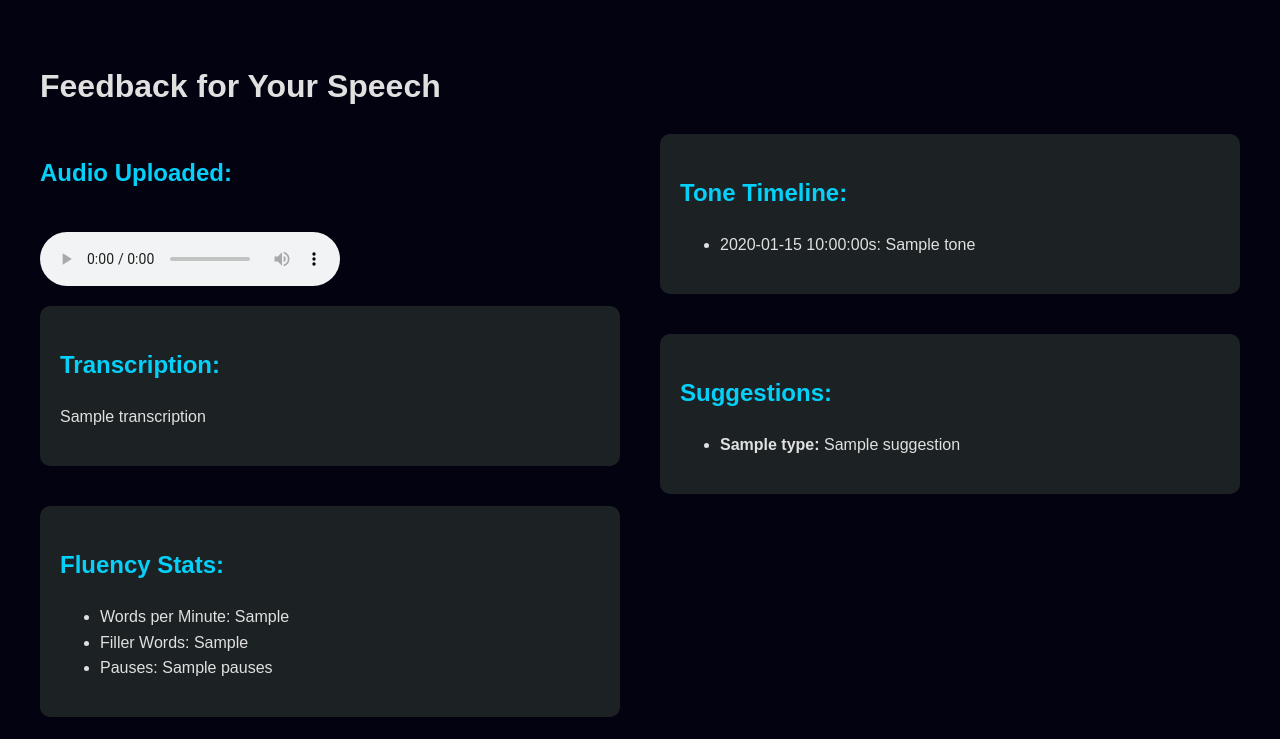
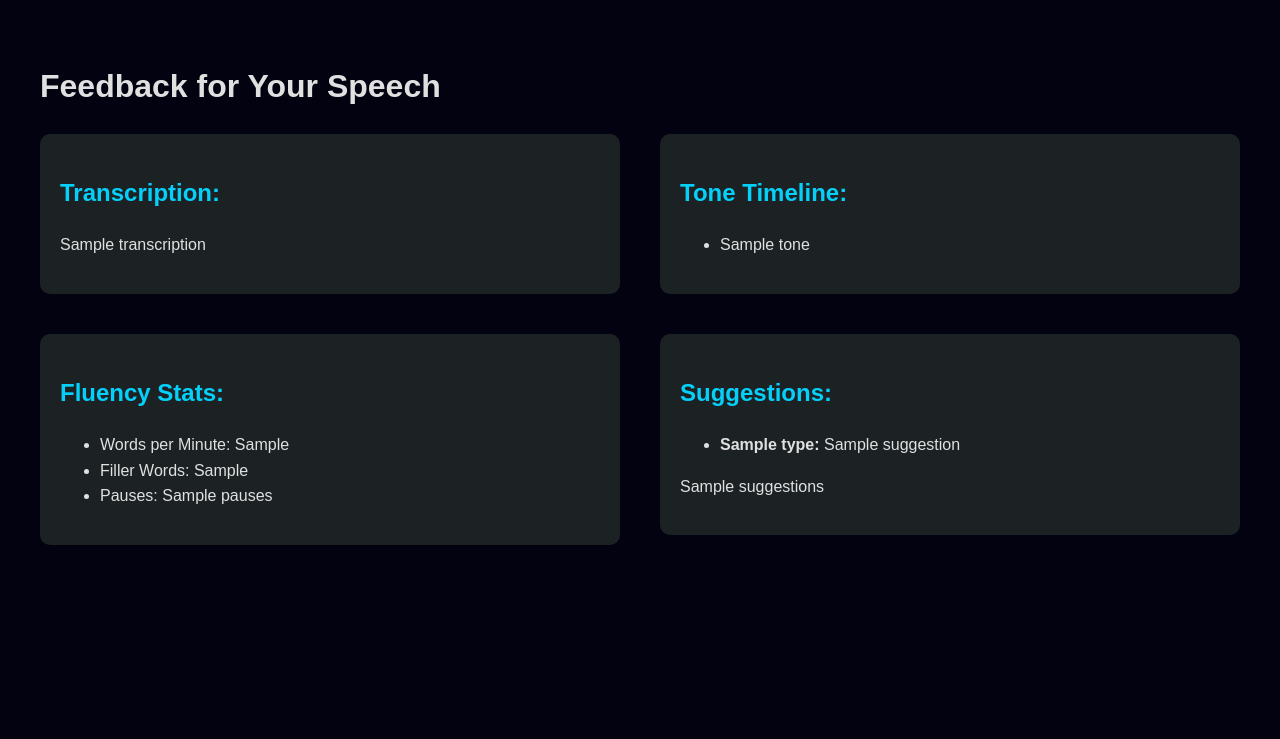
Before and after one commit to VaniaAbbas01/University-of-London-Final-Project, a Flask app: template templates/feedback.html in a window 1280 px wide. Shown: the top 739 px of the page. Run offline with Flask 3, Linux system fonts and the light colour scheme; the template is opened without the code that fills it: most values are stand-ins (such as "Sample title", 1, 10 or a date in 2020).

Commit message:
made changes to the feedback.html - changed tone array to single tone

```diff
--- a/templates/feedback.html
+++ b/templates/feedback.html
@@ -46,11 +46,6 @@
 
     <div class="container">
       <div class="section">
-        <h2>Audio Uploaded:</h2>
-        <audio
-          controls
-          src="{{ url_for('uploaded_file', filename=filename) }}"
-        ></audio>
         <div class="sub-section">
           <h2>Transcription:</h2>
           <p>{{ feedback.transcription }}</p>
@@ -68,9 +63,7 @@
         <div class="sub-section">
           <h2>Tone Timeline:</h2>
           <ul>
-            {% for tone in feedback.tone %}
-            <li>{{ tone.time }}s: {{ tone.tone }}</li>
-            {% endfor %}
+            <li>{{ feedback.tone }}</li>
           </ul>
         </div>
         <div class="sub-section">
@@ -80,6 +73,7 @@
             <li><strong>{{ tip.type }}:</strong> {{ tip.suggestion }}</li>
             {% endfor %}
           </ul>
+          <p>{{suggestions}}</p>
         </div>
       </div>
     </div>
```
